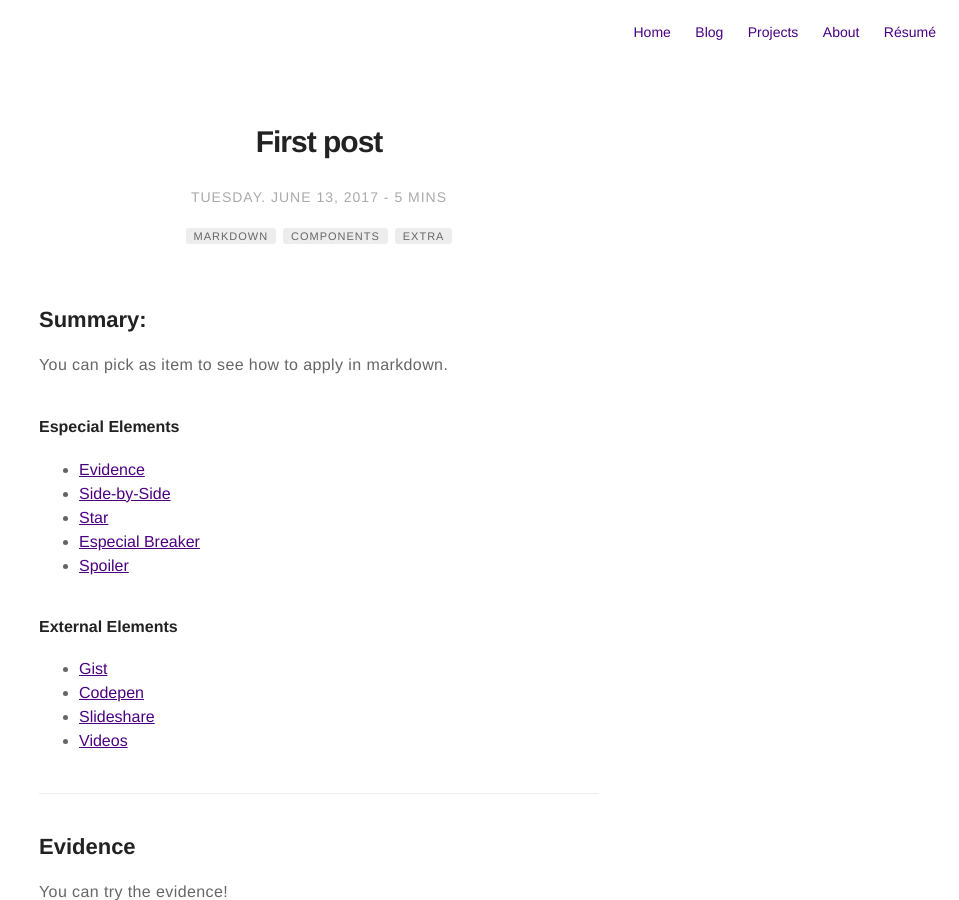
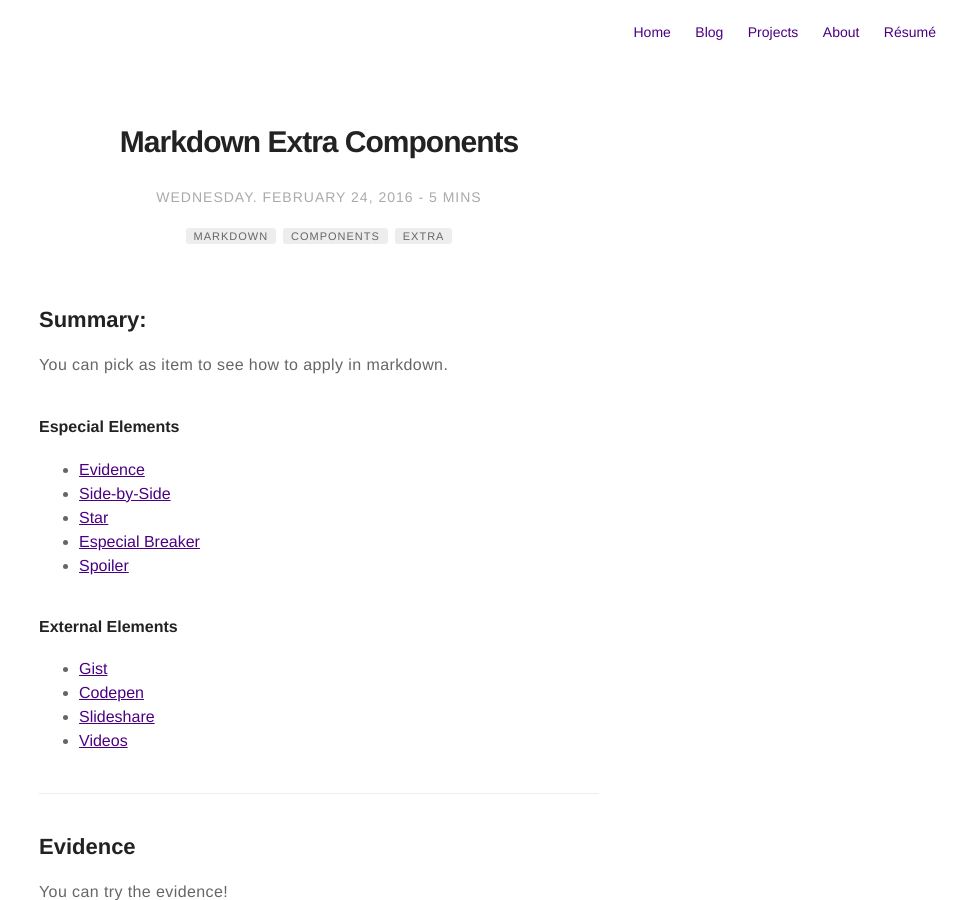
Before and after one commit to AriChow/AriChow.github.io, a Jekyll site: the page built from _posts/2015-02-24-markdown-extra-components.markdown, in a window 1280 px wide and 900 px high. Shown: the whole window, without its empty margins (321-1280 px from the left). Built offline with Jekyll 4.4.1, drawn with Linux system fonts in a browser that asks for light colours; comment, search, counter and statistics services are not loaded; some of the changed text lies outside the part shown.

Commit message:
change blog

```diff
--- a/_posts/2015-02-24-markdown-extra-components.markdown
+++ b/_posts/2015-02-24-markdown-extra-components.markdown
@@ -1,7 +1,7 @@
 ---
-title: "First post"
+title: "Markdown Extra Components"
 layout: post
-date: 2017-06-13 22:48
+date: 2016-02-24 22:48
 image: /assets/images/markdown.jpg
 headerImage: false
 tag:
```
Also changed, not shown: other parts of _posts/2015-02-24-markdown-extra-components.markdown (+1 -1 lines).
